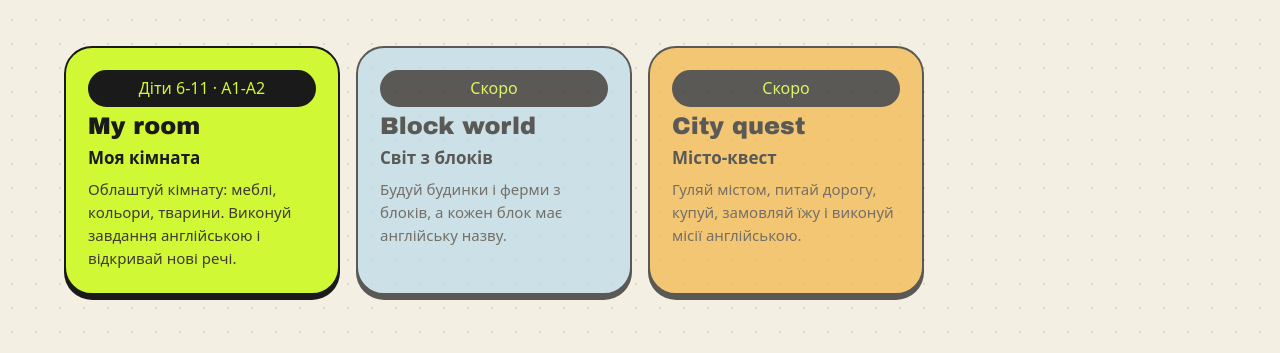
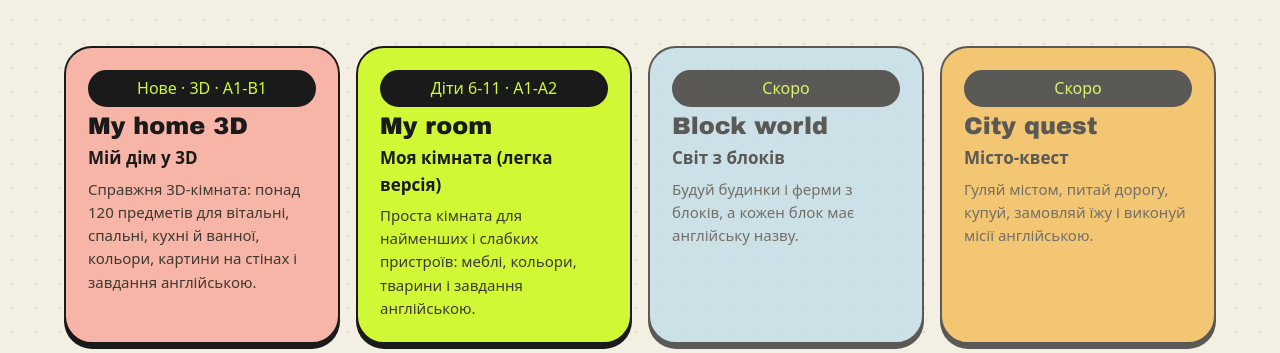
Before and after one commit to mariyavalyanskaya95-create/murly-saas, a Next.js app: page /worlds in a window 1280 px wide. Shown: the part 444-797 px from the top of the page. Built offline with nearby package versions, Linux system fonts and the light colour scheme; no server answers; a web font is replaced by a local one.

Commit message:
Worlds: add My home 3D card

```diff
--- a/app/(marketing)/worlds/page.tsx
+++ b/app/(marketing)/worlds/page.tsx
@@ -12,7 +12,8 @@ export const metadata: Metadata = {
 };
 
 const WORLDS = [
-  { href: '/worlds/room', title: 'My room', uk: 'Моя кімната', text: 'Облаштуй кімнату: меблі, кольори, тварини. Виконуй завдання англійською і відкривай нові речі.', tag: 'Діти 6-11 · A1-A2', color: 'lime', ready: true },
+  { href: '/worlds/home', title: 'My home 3D', uk: 'Мій дім у 3D', text: 'Справжня 3D-кімната: понад 120 предметів для вітальні, спальні, кухні й ванної, кольори, картини на стінах і завдання англійською.', tag: 'Нове · 3D · A1-B1', color: 'tomato', ready: true },
+  { href: '/worlds/room', title: 'My room', uk: 'Моя кімната (легка версія)', text: 'Проста кімната для найменших і слабких пристроїв: меблі, кольори, тварини і завдання англійською.', tag: 'Діти 6-11 · A1-A2', color: 'lime', ready: true },
   { href: '', title: 'Block world', uk: 'Світ з блоків', text: 'Будуй будинки і ферми з блоків, а кожен блок має англійську назву.', tag: 'Скоро', color: 'sky', ready: false },
   { href: '', title: 'City quest', uk: 'Місто-квест', text: 'Гуляй містом, питай дорогу, купуй, замовляй їжу і виконуй місії англійською.', tag: 'Скоро', color: 'mustard', ready: false },
 ];
```
